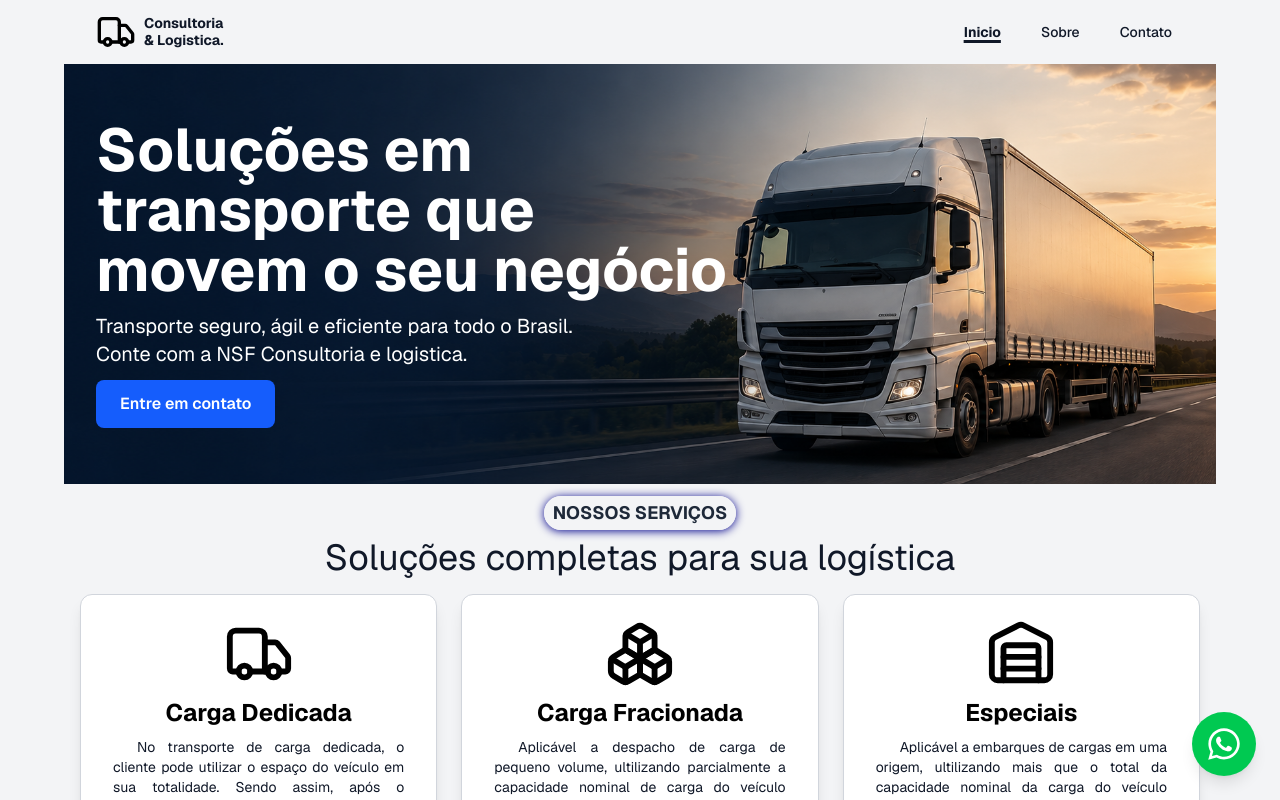
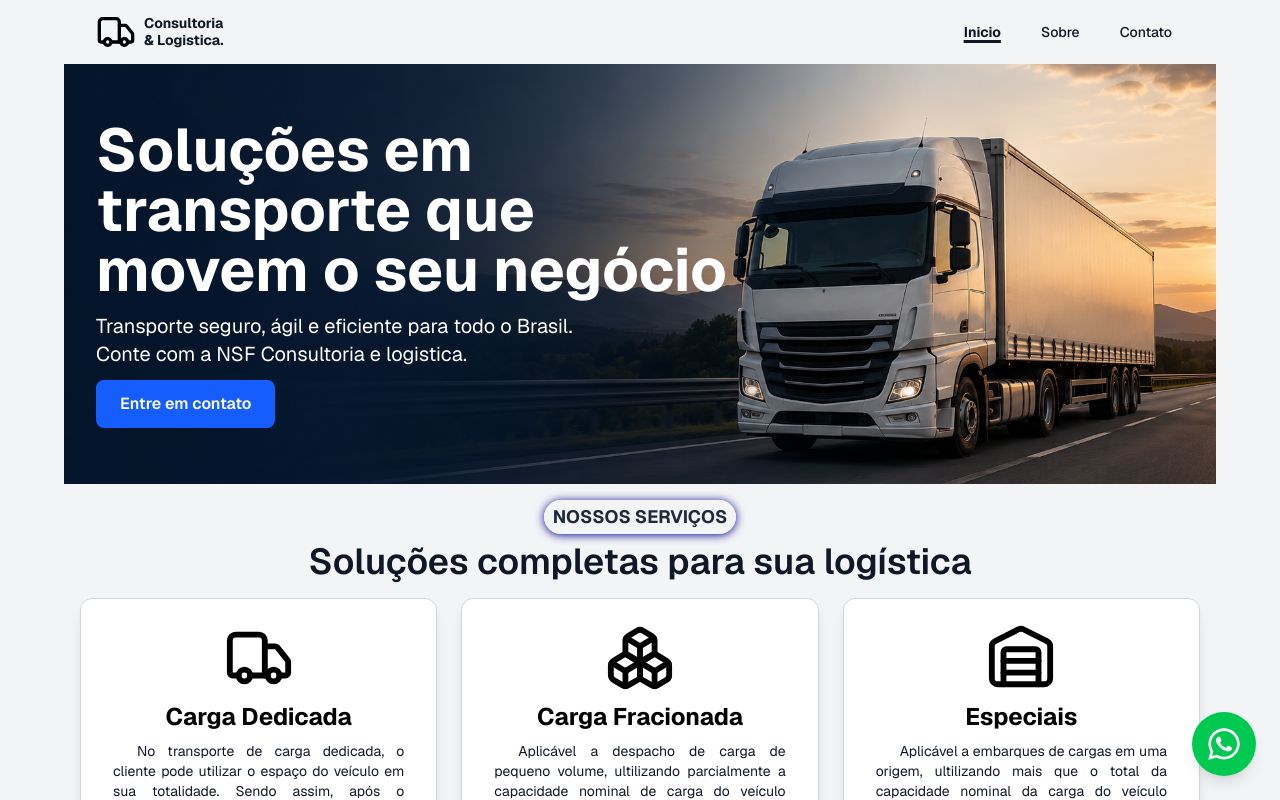
Before and after one commit to transportadoramsf-oss/site, a Next.js app: page / in a window 1280 px wide. Shown: the top 800 px of the page. Built offline with nearby package versions, Linux system fonts and the light colour scheme.

Commit message:
update: view

```diff
--- a/src/componentes/Serviços.tsx
+++ b/src/componentes/Serviços.tsx
@@ -4,9 +4,9 @@ import BoxServiços from "./BoxServiços";
 export function Serviços() {
   return (
     <div className="w-full max-w-6xl mx-auto px-4 p-2 text-gray-900">
-        <div className="flex flex-col justify-center items-center pt-1">
+        <div className="flex flex-col justify-center items-center pt-2">
           <h1 className="text-base sm:text-lg text-gray-800 font-bold py-0.5 px-2 border border-gray-100 rounded-3xl shadow-[0_1px_10px_#00008B]">NOSSOS SERVIÇOS</h1>
-          <h1 className="text-2xl sm:text-3xl lg:text-4xl p-2 pb-2 text-gray-900 text-center">Soluções completas para sua logística</h1>
+          <h1 className="text-2xl sm:text-3xl lg:text-4xl font-semibold p-2 pb-2 text-gray-900 text-center">Soluções completas para sua logística</h1>
         </div>
 
         <div className="flex flex-col lg:flex-row justify-between gap-6 pb-4 pt-2">
```
